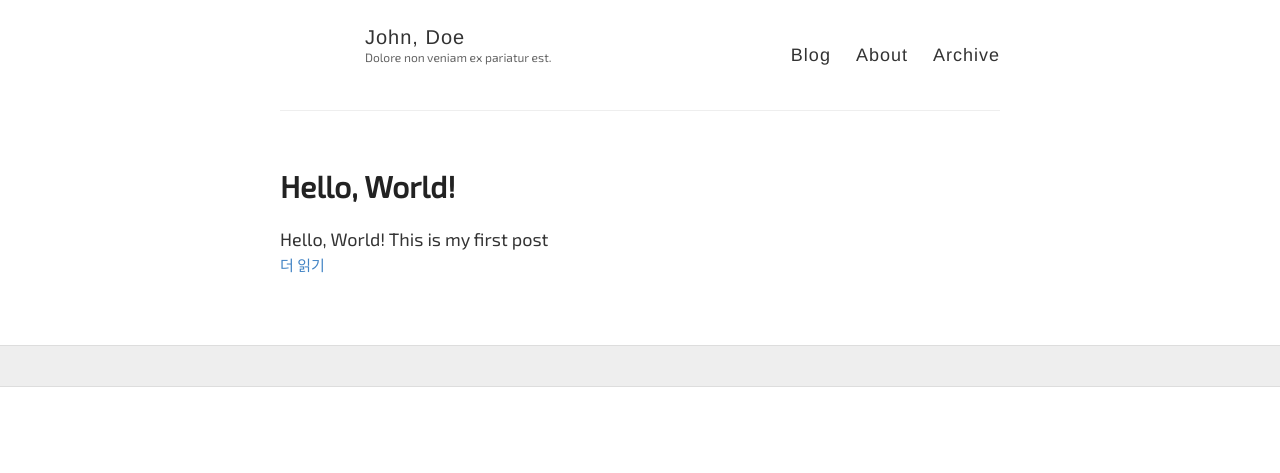
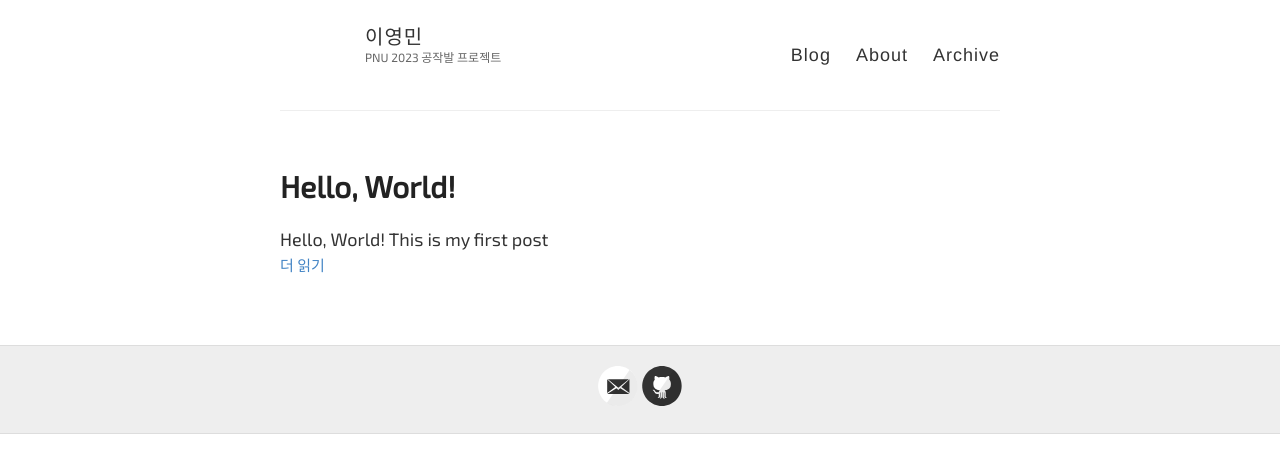
Before and after one commit to MINISCV/MINISCV.github.io, a Jekyll site: the page built from index.html, in a window 1280 px wide. Shown: the top 473 px of the page. Built offline with Jekyll 4.4.1, drawn with Linux system fonts in a browser that asks for light colours; some web fonts are replaced; the list of posts is cut into pages by our own code.

Commit message:
feat: 파일 수정

```diff
--- a/_config.yml
+++ b/_config.yml
@@ -3,10 +3,10 @@
 #
 
 # Name of your site (displayed in the header)
-name: John, Doe
+name: 이영민
 
 # Short bio or description (displayed in the header)
-description: Dolore non veniam ex pariatur est.
+description: PNU 2023 공작발 프로젝트
 
 # URL of your avatar or profile pic (you could use your GitHub profile pic)
 avatar:
@@ -20,10 +20,10 @@ timezone: Asia/Seoul
 # Includes an icon in the footer for each username you enter
 footer-links:
   dribbble:
-  email:
+  email: ahdzl126@naver.com
   facebook:
   flickr:
-  github:
+  github: MINISCV
   instagram:
   linkedin:
   pinterest:
@@ -39,7 +39,7 @@ google_analytics:
 
 # Your website URL (e.g. http://barryclark.github.io or http://www.barryclark.co)
 # Used for Sitemap.xml and your RSS feed
-url:
+url: https://miniscv.github.io/
 
 # If you're hosting your site at a Project repository on GitHub pages
 # (http://yourusername.github.io/repository-name)
```
